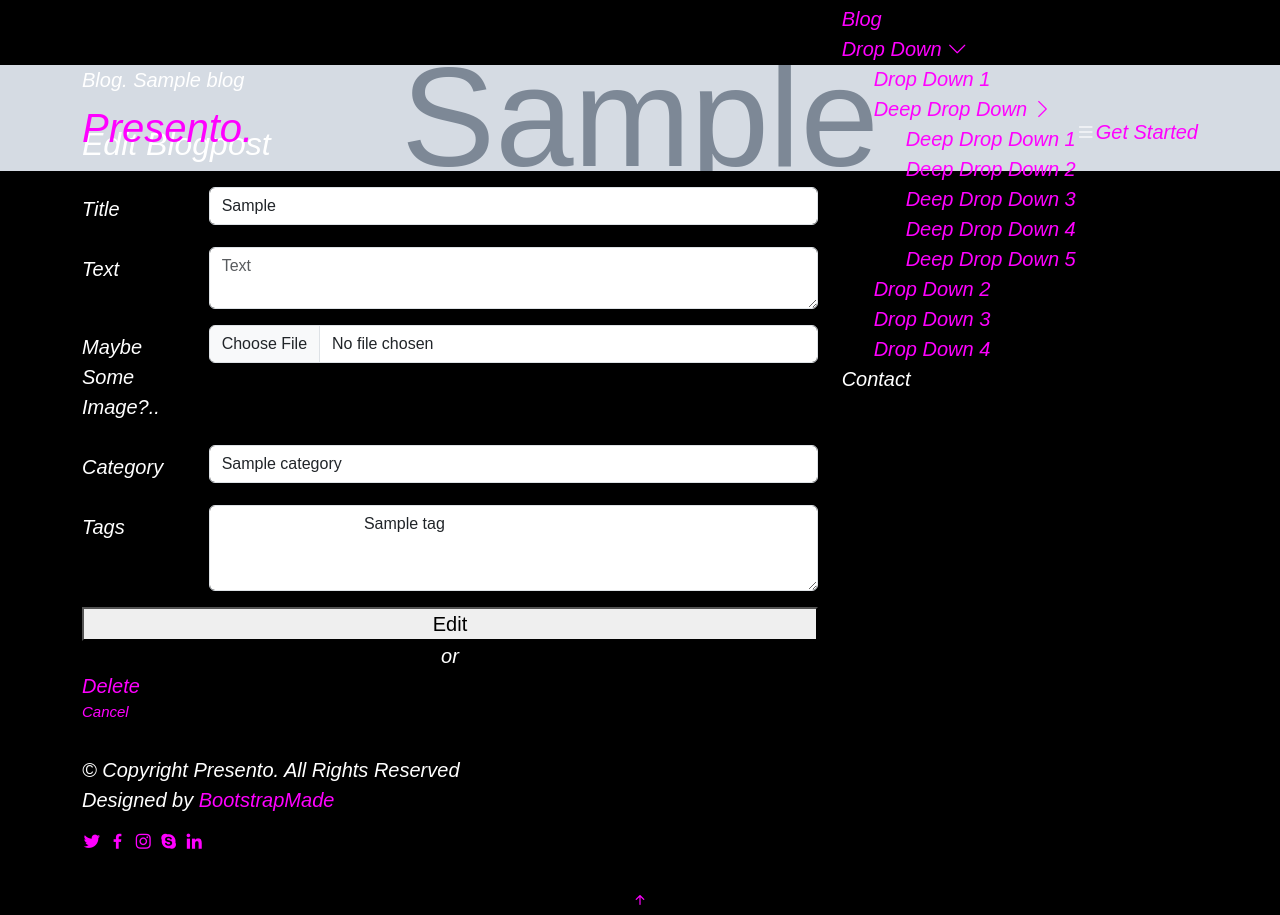
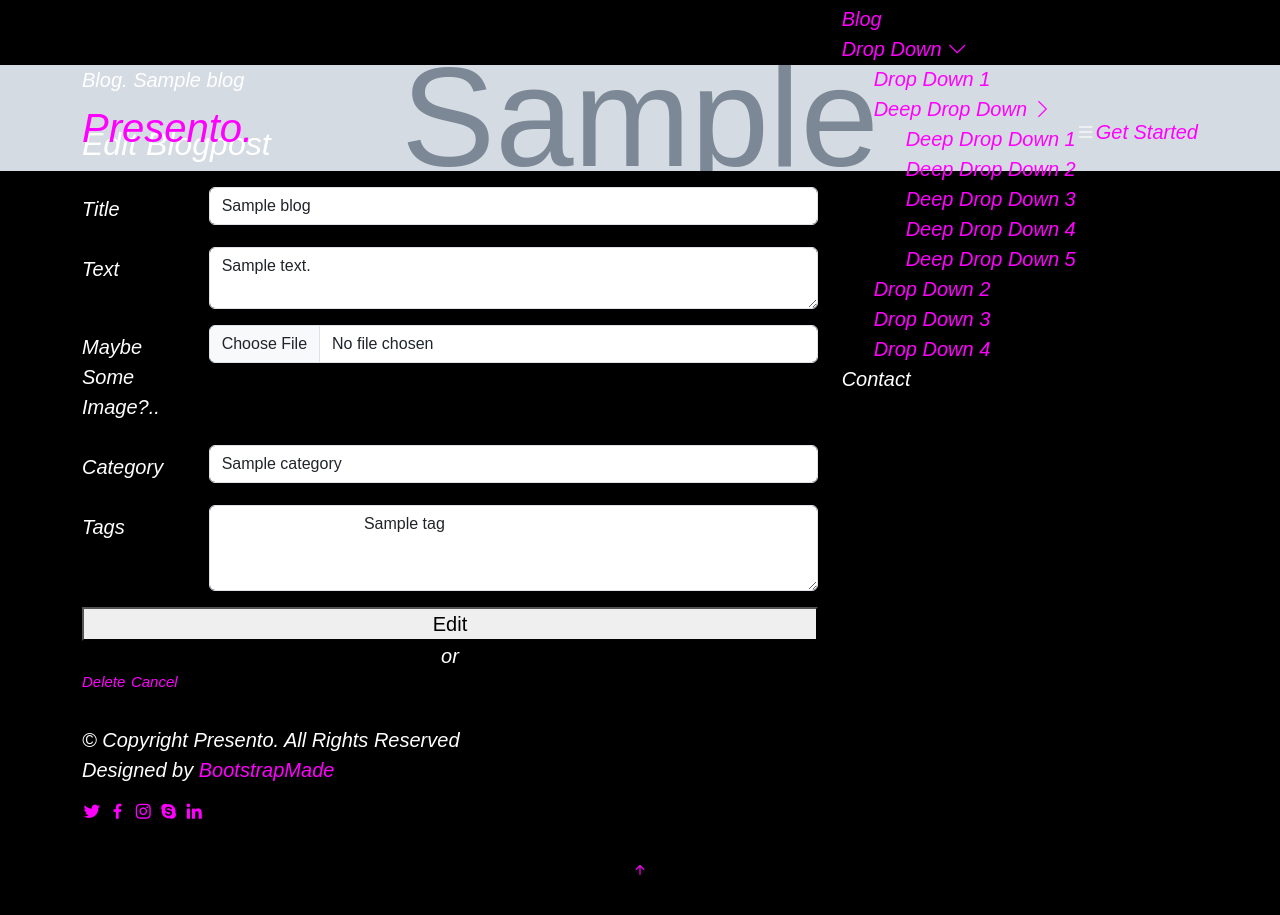
Before and after one commit to diracduran/the2nd_meet_django_practice, a Django app: template Django-projects/BLOGIT/blogitproject/templates/pages/edit-blog.html in a window 1280 px wide; the page is wider, and only the part inside the window is pictured. Shown: the part 154-1069 px from the top of that part. After the commit the page ends 1029 px from the top of that part, so only its background shows below. Run offline with Django 3.2, Linux system fonts and the light colour scheme; the template is opened without the code that fills it: most values are stand-ins (such as "Sample title", 1, 10 or a date in 2020); grey boxes marked "Sample" are stand-in pictures; some libraries are stand-ins or nearby versions; some web fonts are replaced.

Commit message:
fixed likes and editing

```diff
--- a/Django-projects/BLOGIT/blogitproject/blogs/views.py
+++ b/Django-projects/BLOGIT/blogitproject/blogs/views.py
@@ -120,7 +120,7 @@ def edit_blog(request, author, slug):
         except:
             return render(request, 'pages/create-blog.html', context=context)
         blog.save()
-        return redirect('/blogs/{0}/{1}/view'.format(author, blog.slug))
+        return redirect('/blogs/blog/{0}/{1}/view'.format(author, blog.slug))
 
 
 @login_required
--- a/Django-projects/BLOGIT/blogitproject/templates/pages/create-blog.html
+++ b/Django-projects/BLOGIT/blogitproject/templates/pages/create-blog.html
@@ -23,7 +23,7 @@
         <div class="container">
             <div class="row">
                 <div class="col-lg-8">
-                    <form class="form-contact contact_form" action="{% url 'create_blog' %}" method='POST' id="editForm" novalidate="novalidate" enctype="multipart/ form-data">
+                    <form class="form-contact contact_form" action="{% url 'create_blog' %}" method='POST' id="editForm" novalidate="novalidate" enctype="multipart/form-data">
                         {% csrf_token %}
                         <div class="form-group row mb-3">
                             <label for="title"class="col-sm-2 col-form-label">Title</label>
--- a/Django-projects/BLOGIT/blogitproject/templates/pages/edit-blog.html
+++ b/Django-projects/BLOGIT/blogitproject/templates/pages/edit-blog.html
@@ -23,18 +23,18 @@
         <div class="container">
             <div class="row">
                 <div class="col-lg-8">
-                    <form class="form-contact contact_form" action="{% url 'edit_blog' blog.author.user.username blog.slug %}" method='POST' id="editForm" novalidate="novalidate" enctype="multipart/ form-data">
+                    <form class="form-contact contact_form" action="{% url 'edit_blog' blog.author.user.username blog.slug %}" method='POST' id="editForm" novalidate="novalidate" enctype="multipart/form-data">
                         {% csrf_token %}
                         <div class="form-group row mb-3">
                             <label for="title"class="col-sm-2 col-form-label">Title</label>
                             <div class="col-sm-10">
-                                <input class="form-control" type="text" name="title" id="title" placeholder="Title" value={{blog.title}} required>
+                                <input class="form-control" type="text" name="title" id="title" placeholder="Title" value="{{blog.title}}" required>
                             </div>
                         </div>
                         <div class="form-group row mb-3">
                             <label for="text" class="col-sm-2 col-form-label">Text</label>
                             <div class="col-sm-10">
-                                <textarea class="form-control single-textarea" name="text" id="text" placeholder="Text" value={{blog.text}} required></textarea>
+                                <textarea class="form-control single-textarea" name="text" id="text" placeholder="Text" required>{{blog.text}}</textarea>
                             </div>
                         </div>
                         <div class="form-group row mb-3">
@@ -63,11 +63,11 @@
                         </div>
                         <div class="d-flex flex-column">
                             <button class="button button-contactForm btn_4 mt-0" type="submit">Edit</button>
-                            <p class="mx-3 mb-0 align-self-center">or</p>
-                            <a href="{% url 'delete_blog' blog.author.user.username blog.slug %}" class="genric-btn danger">Delete</a>
                         </div>
                     </form>
-                    <a class="genric-btn primary-border w-100" style='font-size: 15px; font-weight: 500;'  href="{% url 'single_blog' %}">Cancel</a>
+                    <p class="mx-3 mb-0 text-center">or</p>
+                    <a href="{% url 'delete_blog' blog.author.user.username blog.slug %}" style='font-size: 15px; font-weight: 500;'  class="genric-btn danger w-100 mb-3">Delete</a>
+                    <a class="genric-btn primary-border w-100" style='font-size: 15px; font-weight: 500;'  href="{% url 'single_blog' blog.author.user.username blog.slug %}">Cancel</a>
                     {% comment %} <button class="button button-contactForm btn_4 mt-0 w-100">
                     </button> {% endcomment %}
                 </div>
--- a/Django-projects/BLOGIT/blogitproject/templates/pages/single-blog.html
+++ b/Django-projects/BLOGIT/blogitproject/templates/pages/single-blog.html
@@ -38,7 +38,7 @@
                               <span class='mr-0' style='font-size: 14px;'><i class="far fa-user"></i>{{blog.category}}</span>
                            </li>
                            <li>
-                              <span class='mr-0' style='font-size: 14px;' id="numLikes"><i class="far fa-heart"></i>{{blog.likes|length}}</span>
+                              <span class='mr-0' style='font-size: 14px;'><i class="far fa-heart"></i>{{blog.likes|length}}</span>
                            </li>
                            <li>
                               <span class='mr-0' style='font-size: 14px;'><i class="far fa-comments"></i>{{blog.comments.all.count}} Comment(s)</span>
```
